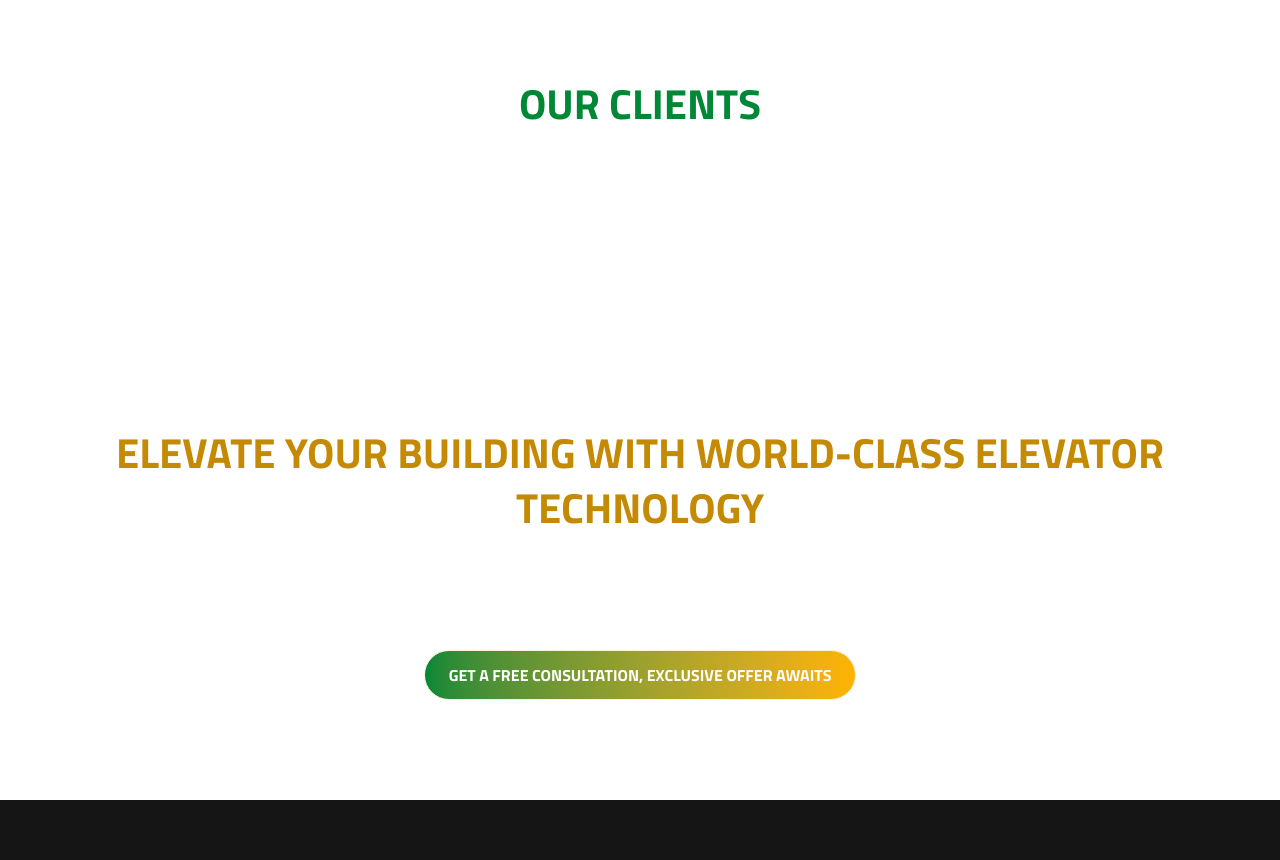
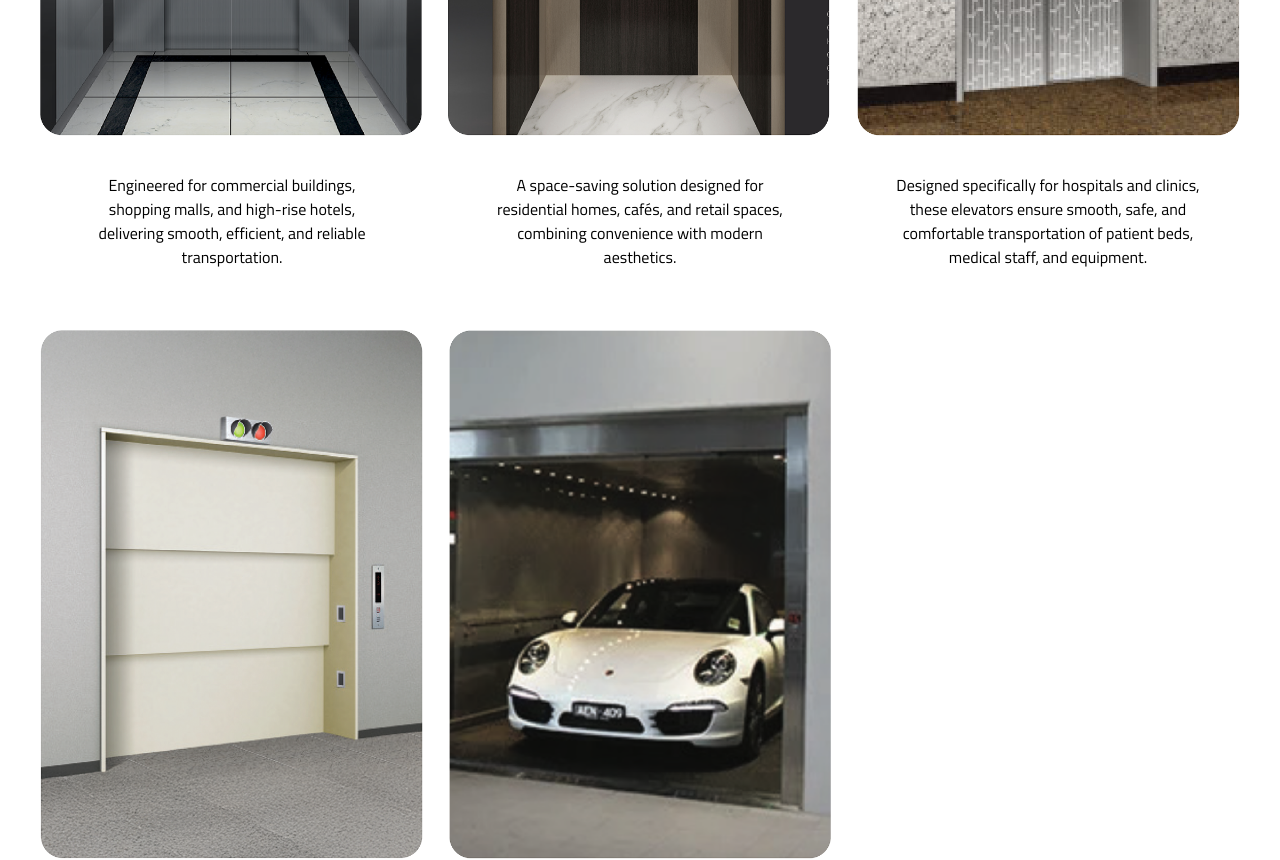
Before and after one commit to anpetje/superhelindojaya, a Next.js app: page / in a window 1280 px wide. Shown: the part 4100-4960 px from the top of the page. Built offline with nearby package versions, Linux system fonts and the light colour scheme.

Commit message:
feat: enhance Elevator component with product details and image display

```diff
--- a/component/elevator.tsx
+++ b/component/elevator.tsx
@@ -1,8 +1,69 @@
 import LayoutSection from './layout-section';
+import Image from 'next/image';
+import { StaticImageData } from 'next/image';
+
+import PassengerElevator from '@/assets/images/products/elevator/passenger-elevator.png';
+import FreightElevator from '@/assets/images/products/elevator/freight-elevator.png';
+import CarElevator from '@/assets/images/products/elevator/automobil-elevator.png';
+import HomeElevator from '@/assets/images/products/elevator/home-elevator.png';
+import HospitalElevator from '@/assets/images/products/elevator/hospital-bed-elevator.png';
 
 const Elevator = () => {
+  const products = [
+    {
+      title: 'Passenger Elevator',
+      description:
+        'Engineered for commercial buildings, shopping malls, and high-rise hotels, delivering smooth, efficient, and reliable transportation.',
+      image: PassengerElevator,
+    },
+    {
+      title: 'Home Elevator',
+      description:
+        'A space-saving solution designed for residential homes, cafés, and retail spaces, combining convenience with modern aesthetics.',
+      image: HomeElevator,
+    },
+    {
+      title: 'Hospital Bed Elevator',
+      description:
+        'Designed specifically for hospitals and clinics, these elevators ensure smooth, safe, and comfortable transportation of patient beds, medical staff, and equipment.',
+      image: HospitalElevator,
+    },
+    {
+      title: 'Freight Elevator',
+      description:
+        'Built for industrial applications, these elevators have a load capacity ranging from 2.5 to 9 tons, providing reliable transportation for heavy equipment and goods.',
+      image: FreightElevator,
+    },
+    {
+      title: 'Car Elevator',
+      description:
+        'Designed for the secure lifting and storage of vehicles, these elevators are ideal for showrooms, parking facilities, and high-density urban areas.',
+      image: CarElevator,
+    },
+  ];
+
+  const CardProduct = ({
+    title,
+    description,
+    image,
+  }: {
+    title: string;
+    description: string;
+    image: StaticImageData;
+  }) => {
+    return (
+      <div className='rounded-xl overflow-hidden'>
+        <Image src={image} alt={title} className='w-full h-auto object-cover rounded-xl' />
+        <div className='p-9 text-black'>{description}</div>
+      </div>
+    );
+  };
+
   return (
-    <LayoutSection classNameContainer='flex flex-col items-center justify-center text-center gap-[50px]'>
+    <LayoutSection
+      classNameSection='bg-white'
+      classNameContainer='flex flex-col items-center justify-center text-center gap-[50px] container mx-auto'
+    >
       <div className='flex flex-col gap-2.5'>
         <div className={`text-[42px] text-[#008837] font-bold leading-[130%] uppercase `}>
           Elevator
@@ -14,6 +75,16 @@ const Elevator = () => {
           buildings with exquisite designs and convenient functions.
         </p>
       </div>
+      <div className='grid grid-cols-1 md:grid-cols-3 gap-6'>
+        {products.map((item, index) => (
+          <CardProduct
+            key={index}
+            title={item.title}
+            description={item.description}
+            image={item.image}
+          />
+        ))}
+      </div>
     </LayoutSection>
   );
 };
--- a/component/our-product.tsx
+++ b/component/our-product.tsx
@@ -41,7 +41,7 @@ const OurProduct = () => {
   return (
     <LayoutSection
       classNameSection='bg-[#F9F9F9]'
-      classNameContainer='flex flex-col items-center justify-center text-center gap-[50px]'
+      classNameContainer='flex flex-col items-center justify-center text-center gap-[50px] container mx-auto'
     >
       <div className='flex flex-col gap-2.5'>
         <div className={`text-[42px] text-[#C48A04] font-bold leading-[130%] uppercase `}>
```
